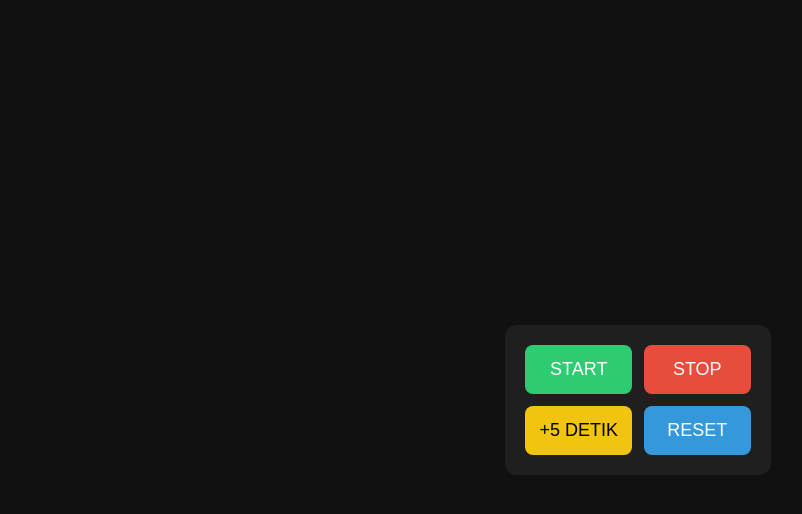
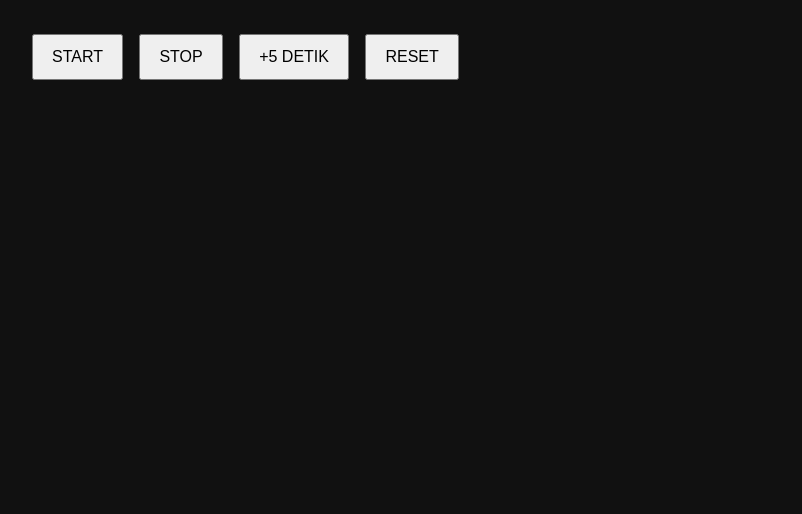
Before and after one commit to 100xlucky/TimerByOscar1, a website: page public/control.html in a window 1280 px wide. Shown: the whole page, without its empty margins (2-804 px from the left). Drawn offline with Linux system fonts and the light colour scheme.

Commit message:
Update control.html

```diff
--- a/public/control.html
+++ b/public/control.html
@@ -1,62 +1,28 @@
 <!DOCTYPE html>
-<html lang="id">
+<html>
 <head>
 <meta charset="UTF-8">
-<title>Timer Control Panel</title>
+<title>Control</title>
 <style>
-body{
-  margin:0;
-  height:100vh;
-  display:flex;
-  align-items:center;
-  justify-content:center;
-  background:#111;
-  font-family:Arial;
-}
-.panel{
-  background:#1f1f1f;
-  padding:20px;
-  border-radius:12px;
-  display:grid;
-  grid-template-columns:1fr 1fr;
-  gap:12px;
-}
-button{
-  font-size:18px;
-  padding:14px;
-  border:none;
-  border-radius:8px;
-  cursor:pointer;
-  color:#fff;
-}
-.start{background:#2ecc71}
-.stop{background:#e74c3c}
-.add{background:#f1c40f;color:#000}
-.reset{background:#3498db}
-button:active{transform:scale(0.96)}
+body{background:#111;color:#fff;font-family:Arial;padding:20px}
+button{padding:12px 18px;margin:6px;font-size:16px}
 </style>
 </head>
-
 <body>
 
-<div class="panel">
-  <button class="start" onclick="send('START')">START</button>
-  <button class="stop" onclick="send('STOP')">STOP</button>
-  <button class="add" onclick="send('ADD_5')">+5 DETIK</button>
-  <button class="reset" onclick="send('RESET')">RESET</button>
-</div>
+<button onclick="send('START')">START</button>
+<button onclick="send('STOP')">STOP</button>
+<button onclick="send('ADD5')">+5 DETIK</button>
+<button onclick="send('RESET')">RESET</button>
 
 <script>
-/* 🔴 GANTI SETELAH DEPLOY RENDER */
-const WS_URL = "wss://timerbyoscar.onrender.com";
-const ws = new WebSocket(WS_URL);
+const ws = new WebSocket(
+  (location.protocol === "https:" ? "wss://" : "ws://") + location.host
+);
 
 function send(cmd){
-  if(ws.readyState === 1){
-    ws.send(cmd);
-  }
+  ws.send(cmd);
 }
 </script>
-
 </body>
 </html>
```
